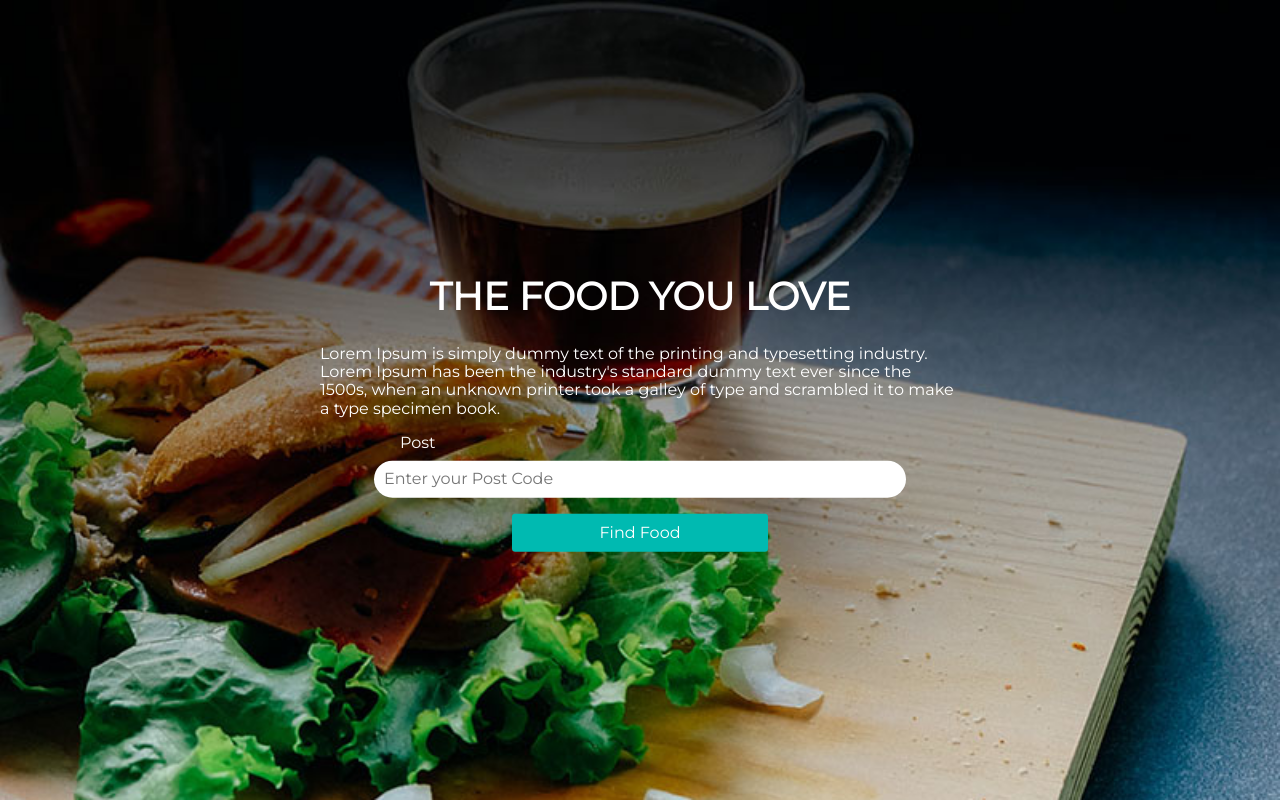
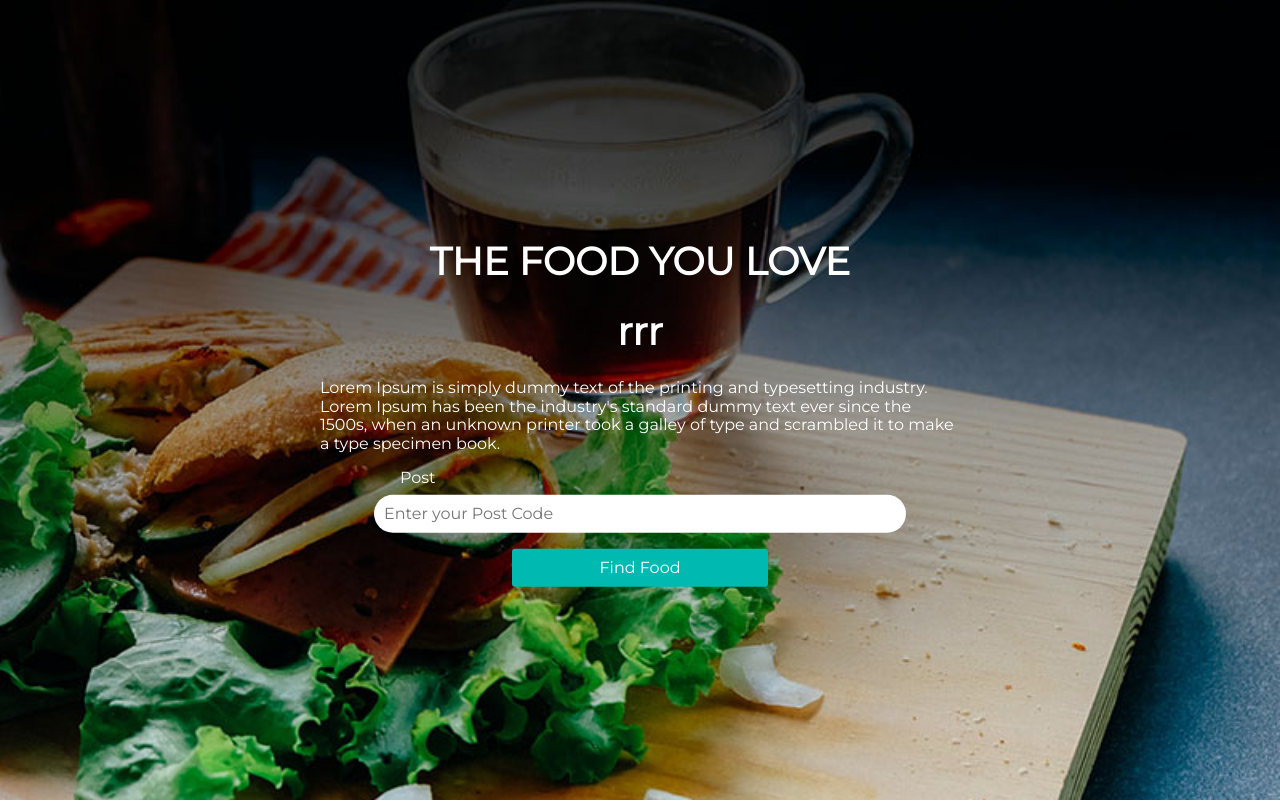
Before and after one commit to subhamjena01/HTML-CSS-PROJECTS, a plain HTML site: page INDEX.HTML in a window 1280 px wide. Shown: the top 802 px of the page. Drawn offline with Linux system fonts and the light colour scheme.

Commit message:
INDEX
lkjlkn

```diff
--- a/INDEX.HTML
+++ b/INDEX.HTML
@@ -13,6 +13,7 @@
     <section class="hero_image">
         <div class="hero_wrapper">
             <h1>THE FOOD YOU LOVE</h1>
+            <h1>rrr</h1>
             <p>Lorem Ipsum is simply dummy text of the printing and
                 typesetting industry. Lorem Ipsum has been the
                 industry's standard dummy text ever since the 1500s,
```
